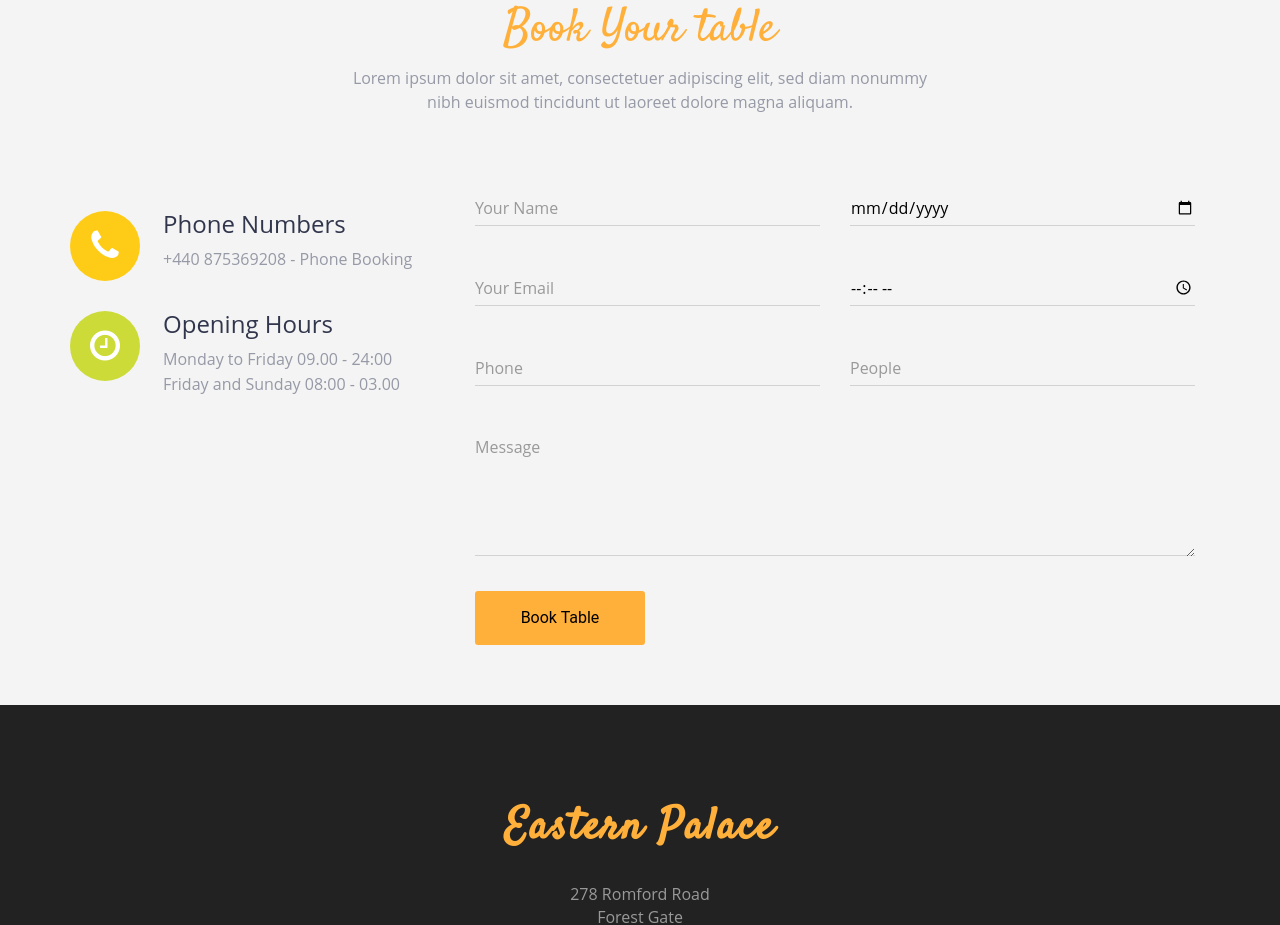
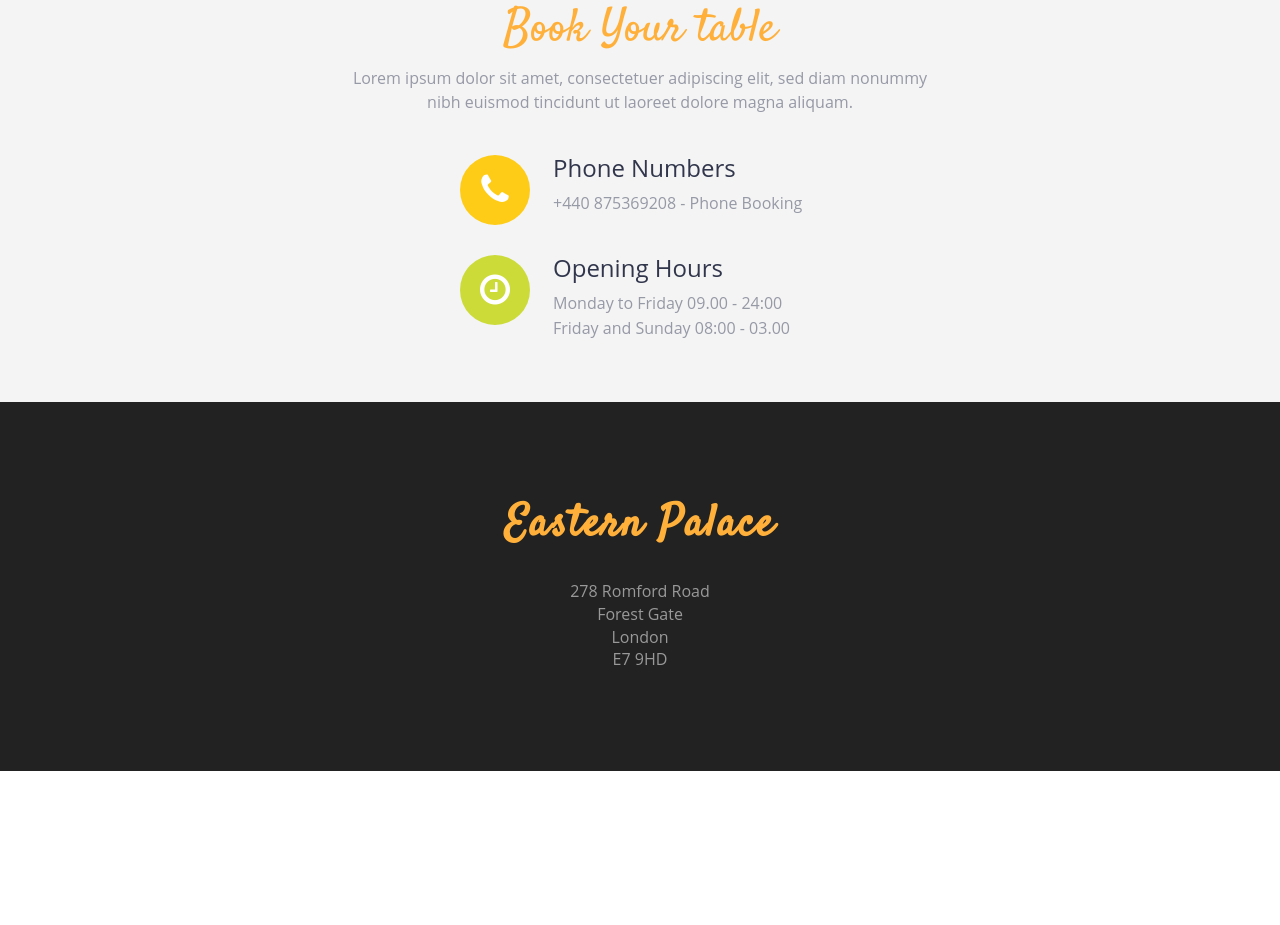
Before and after one commit to sourcier/eastern-palace, a plain HTML site: page index.html in a window 1280 px wide. Shown: the part 2780-3705 px from the top of the page. After the commit the page ends 3551 px from the top, so only its background shows below. Drawn offline with Linux system fonts and the light colour scheme; a web font is replaced by a local one.

Commit message:
Remove contact form

```diff
--- a/index.html
+++ b/index.html
@@ -256,8 +256,8 @@
             <br>nibh euismod tincidunt ut laoreet dolore magna aliquam. </p>
         </div>
       </div>
-      <div class="row msg-row">
-        <div class="col-md-4 col-sm-4 mr-15">
+      <div class="row">
+        <div class="col-md-4 col-md-offset-4">
           <div class="media-2">
             <div class="media-left">
               <div class="contact-phone bg-1 text-center"><span class="phone-in-talk fa fa-phone"></span></div>
@@ -279,61 +279,6 @@
               </p>
             </div>
           </div>
-        </div>
-        <div class="col-md-8 col-sm-8">
-          <form action="" method="post" role="form" class="contactForm">
-            <div id="sendmessage">Your booking request has been sent. Thank you!</div>
-            <div id="errormessage"></div>
-            <div class="col-md-6 col-sm-6 contact-form pad-form">
-              <div class="form-group label-floating is-empty">
-                <input type="text" name="name" class="form-control" id="name" placeholder="Your Name" data-rule="minlen:4" data-msg="Please enter at least 4 chars" />
-                <div class="validation"></div>
-              </div>
-
-            </div>
-            <div class="col-md-6 col-sm-6 contact-form">
-              <div class="form-group">
-                <input type="date" class="form-control label-floating is-empty" name="date" id="date" placeholder="Date" data-rule="required" data-msg="This field is required" />
-                <div class="validation"></div>
-              </div>
-            </div>
-            <div class="col-md-6 col-sm-6 contact-form pad-form">
-              <div class="form-group">
-                <input type="email" class="form-control label-floating is-empty" name="email" id="email" placeholder="Your Email" data-rule="email" data-msg="Please enter a valid email" />
-                <div class="validation"></div>
-              </div>
-            </div>
-            <div class="col-md-6 col-sm-6 contact-form">
-              <div class="form-group">
-                <input type="time" class="form-control label-floating is-empty" name="time" id="time" placeholder="Time" data-rule="required" data-msg="This field is required" />
-                <div class="validation"></div>
-              </div>
-            </div>
-            <div class="col-md-6 col-sm-6 contact-form">
-              <div class="form-group">
-                <input type="text" class="form-control label-floating is-empty" name="phone" id="phone" placeholder="Phone" data-rule="required" data-msg="This field is required" />
-                <div class="validation"></div>
-              </div>
-            </div>
-            <div class="col-md-6 col-sm-6 contact-form">
-              <div class="form-group">
-                <input type="text" class="form-control label-floating is-empty" name="people" id="people" placeholder="People" data-rule="required" data-msg="This field is required" />
-                <div class="validation"></div>
-              </div>
-            </div>
-            <div class="col-md-12 contact-form">
-              <div class="form-group label-floating is-empty">
-                <textarea class="form-control" name="message" rows="5" rows="3" data-rule="required" data-msg="Please write something for us" placeholder="Message"></textarea>
-                <div class="validation"></div>
-              </div>
-
-            </div>
-            <div class="col-md-12 btnpad">
-              <div class="contacts-btn-pad">
-                <button class="contacts-btn">Book Table</button>
-              </div>
-            </div>
-          </form>
         </div>
       </div>
     </div>
```
